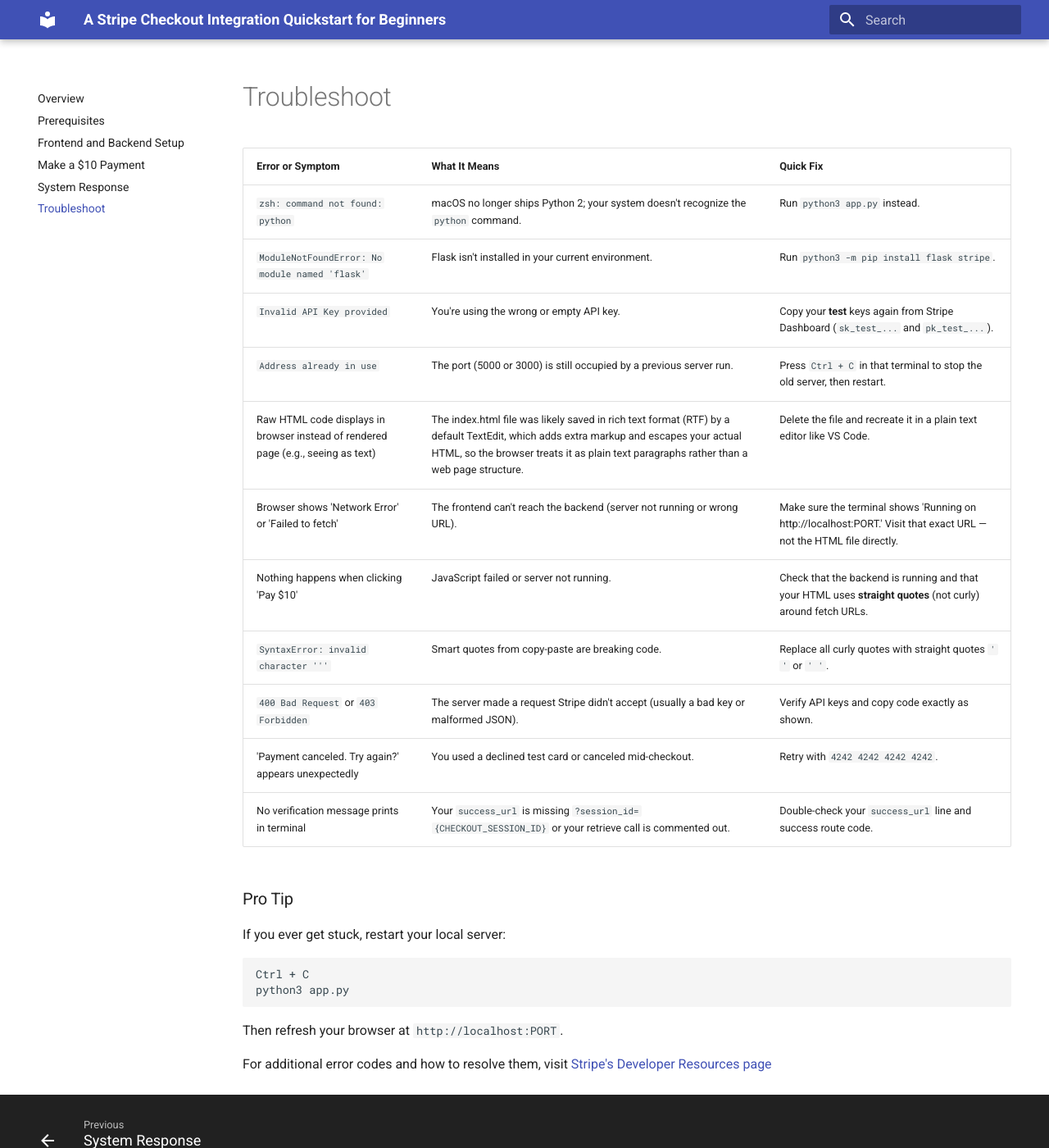
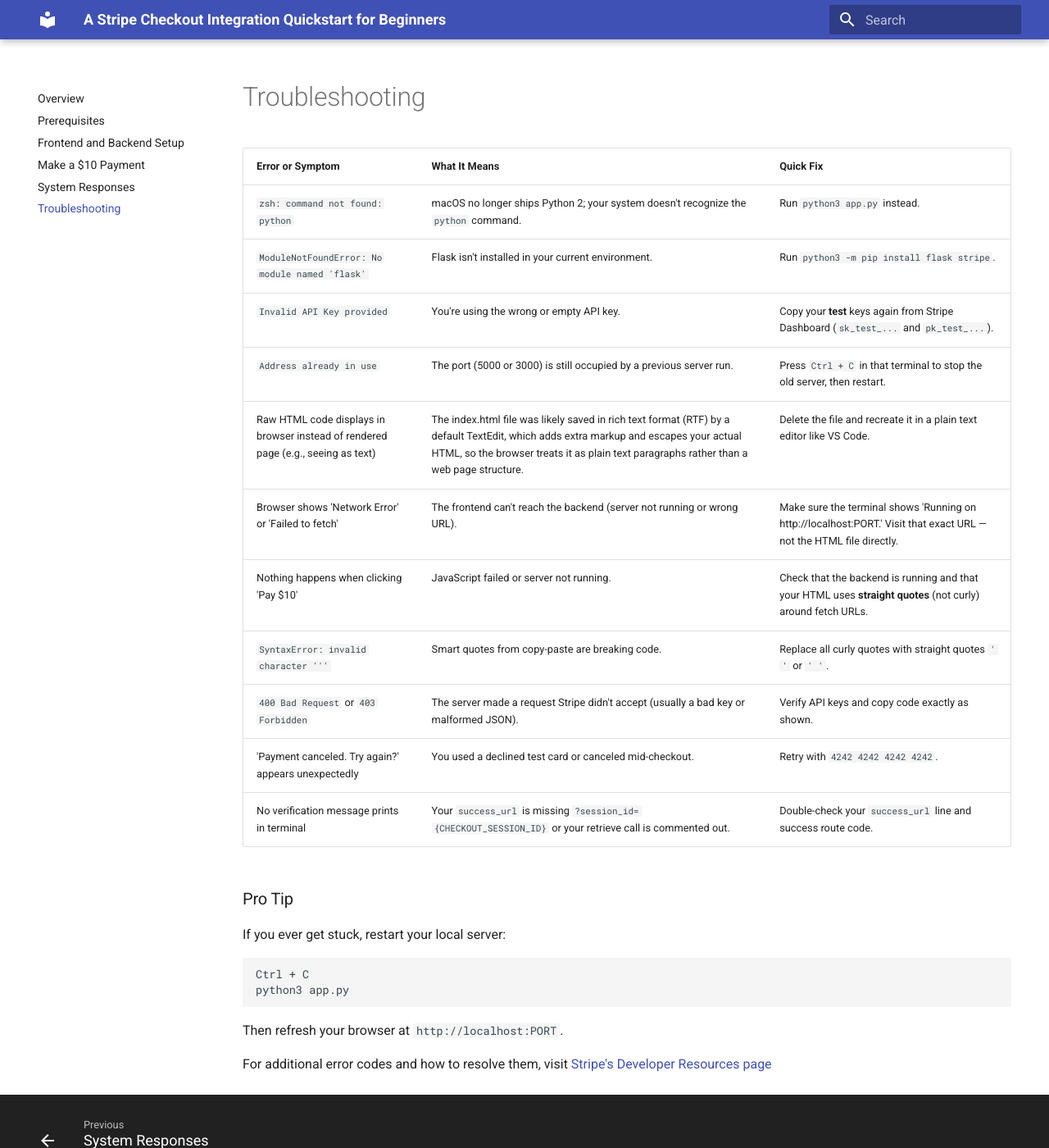
Before and after one commit to codymauro/stripe-payment-guide, an MkDocs documentation site: the page built from docs/troubleshoot.md, in a window 1280 px wide and 1400 px high. Shown: the whole window at 82% size. Built offline with MkDocs 1.6.1 and Material for MkDocs 9.7.7, drawn with Linux system fonts in a browser that asks for light colours.

Commit message:
Update mkdocs.yml

```diff
--- a/mkdocs.yml
+++ b/mkdocs.yml
@@ -14,8 +14,8 @@ nav:
   - Prerequisites: prerequisites.md
   - Frontend and Backend Setup: code.md
   - Make a $10 Payment: integration.md
-  - System Response: response.md
-  - Troubleshoot: troubleshoot.md
+  - System Responses: response.md
+  - Troubleshooting: troubleshoot.md
 
 markdown_extensions:
   - admonition
```
